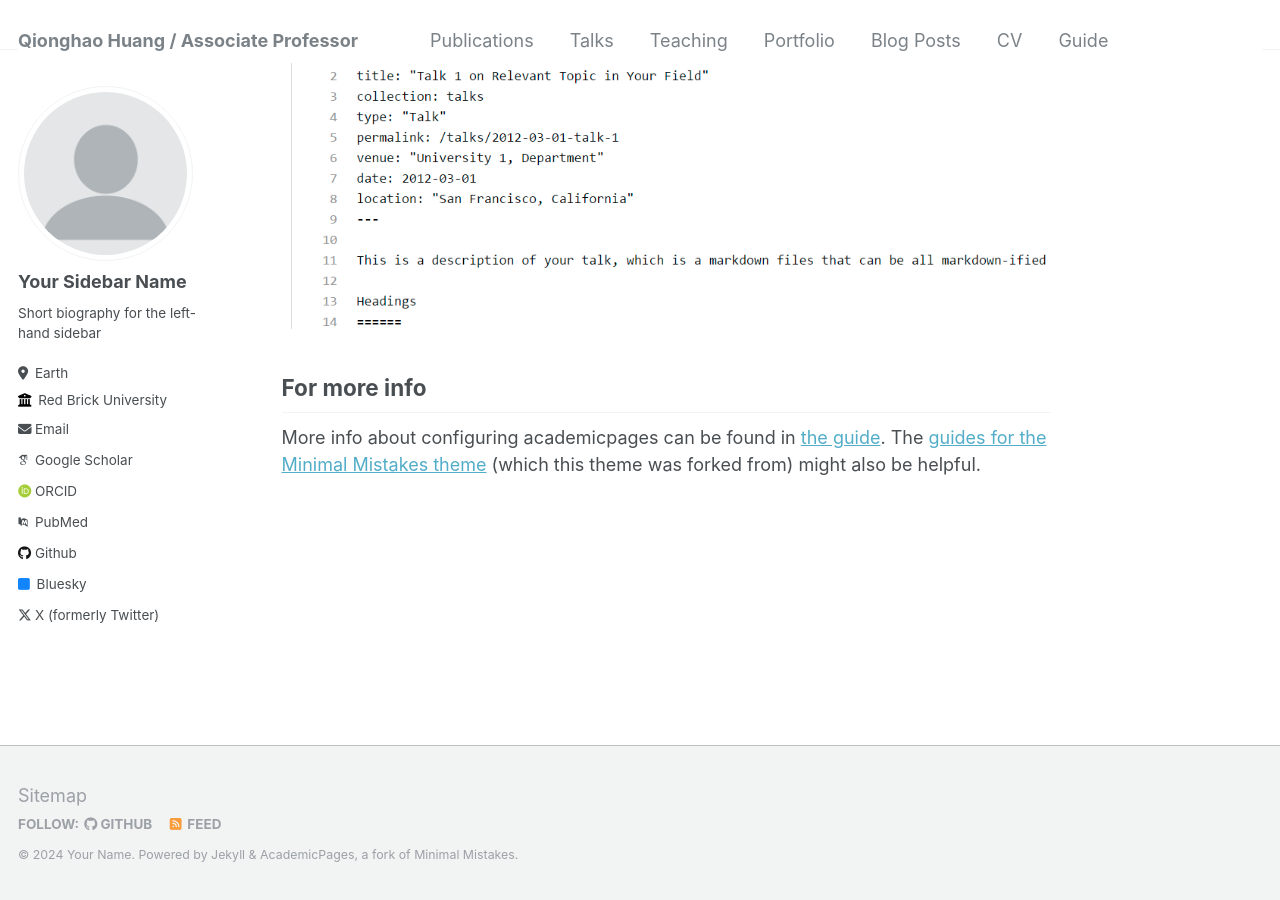
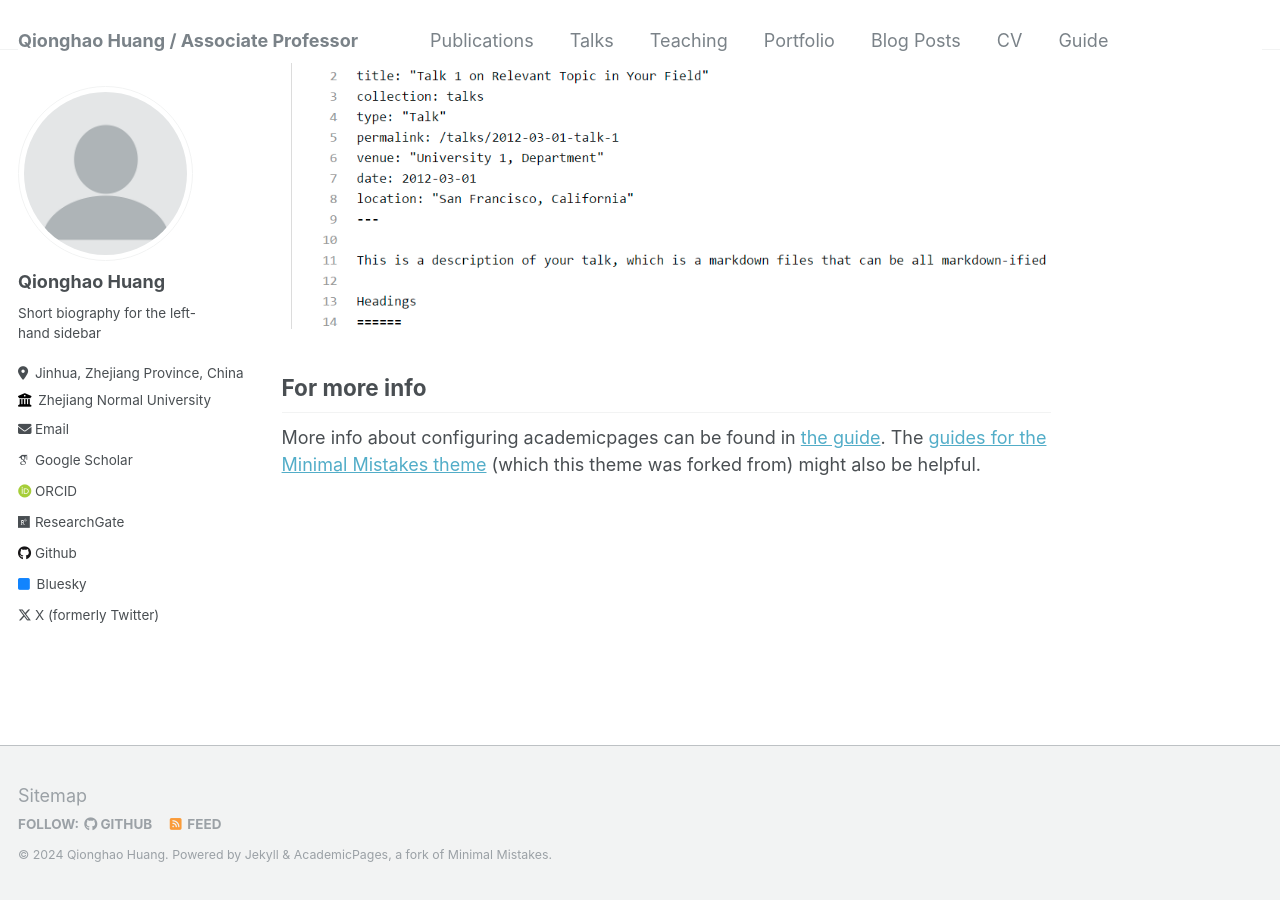
Before and after one commit to qhhuang-ai/qhhuang-ai.github.io, a Jekyll site: the page built from _pages/about.md, in a window 1280 px wide and 900 px high, scrolled down 2640 px. Built offline with Jekyll 4.4.1, drawn with Linux system fonts in a browser that asks for light colours; some web fonts are replaced.

Commit message:
修改名称

```diff
--- a/_config.yml
+++ b/_config.yml
@@ -10,11 +10,11 @@
 locale                   : "en-US"
 title                    : "Qionghao Huang / Associate Professor"
 title_separator          : "-"
-name                     : &name "Your Name"
+name                     : &name "Qionghao Huang"
 description              : &description "personal description"
 url                      : https://qhhuang-ai.github.io # the base hostname & protocol for your site e.g. "https://mmistakes.github.io"
 baseurl                  : "" # the subpath of your site, e.g. "/blog"
-repository               : "academicpages/academicpages.github.io"
+repository               : "qhhuang-ai/qhhuang-ai.github.io"
 
 # Site Author - The following control what appear as part of the author content on the side bar.
 #               If a field is blank the icon and link will not appear, otherwise it will be shown.
@@ -22,21 +22,20 @@ repository               : "academicpages/academicpages.github.io"
 author:
   # Biographic information
   avatar           : "profile.png"
-  name             : "Your Sidebar Name"
+  name             : "Qionghao Huang"
   pronouns         : # example: "she/her"
   bio              : "Short biography for the left-hand sidebar"
-  location         : "Earth"
-  employer         : "Red Brick University"
+  location         : "Jinhua, Zhejiang Province, China"
+  employer         : "Zhejiang Normal University"
   uri              : # URL
-  email            : "none@example.org"
+  email            : "qhhuang@m.scnu.edu.cn"
 
   # Academic websites
   arxiv            : # URL - Update with the correct link to your profile
-  googlescholar    : "https://scholar.google.com/citations?user=PS_CX0AAAAAJ"
+  googlescholar    : "https://scholar.google.com/citations?user=bdssb20AAAAJ"
   impactstory      : # URL
-  orcid            : "http://orcid.org/yourorcidurl"
-  pubmed           : "https://www.ncbi.nlm.nih.gov/pubmed/?term=john+snow"
-  researchgate     : # URL
+  orcid            : "https://orcid.org/0000-0002-5041-6093"
+  researchgate     : "https://www.researchgate.net/profile/Qionghao-Huang/"
 
   # Repositories and software development
   bitbucket        : # Username - Update with your username on the site
```
